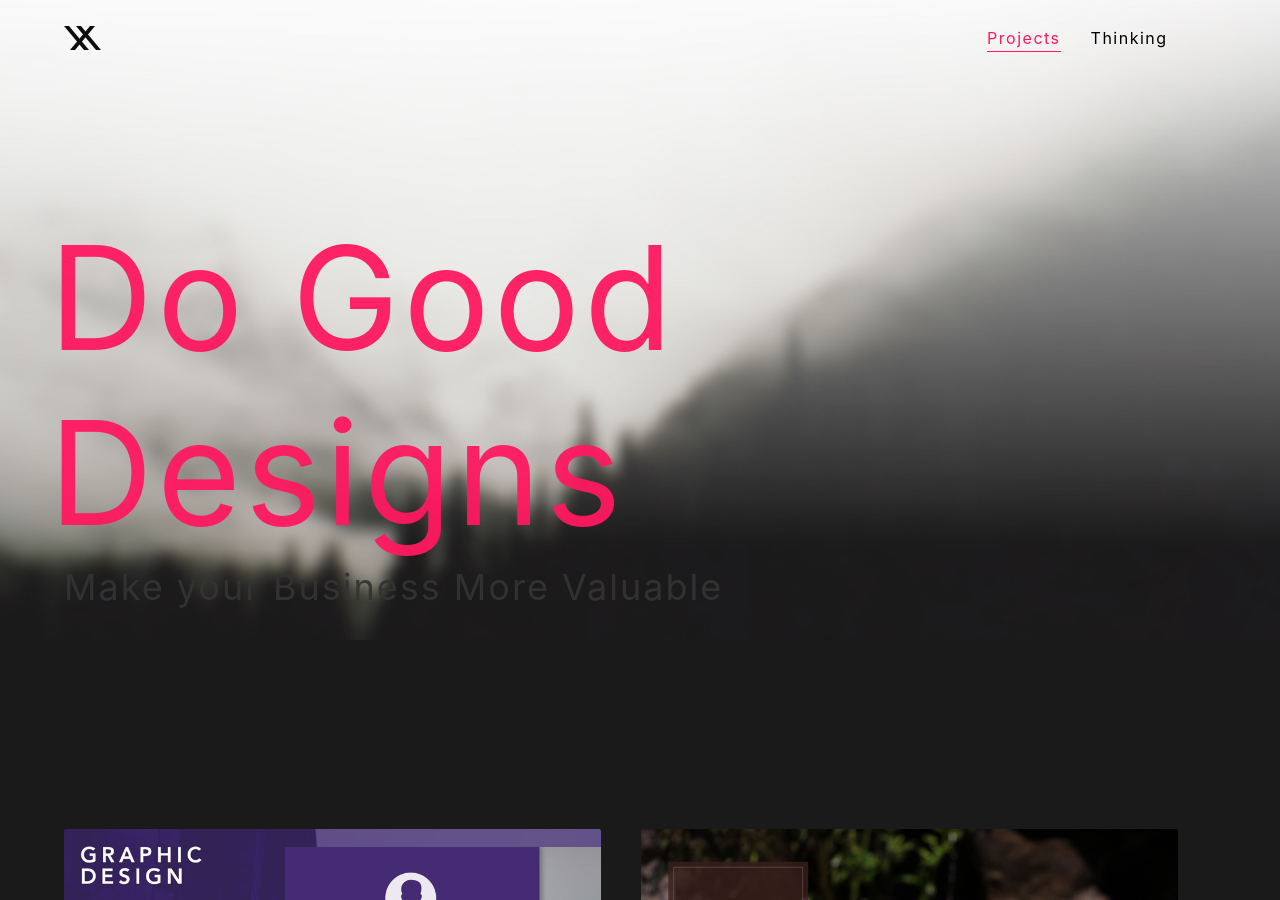
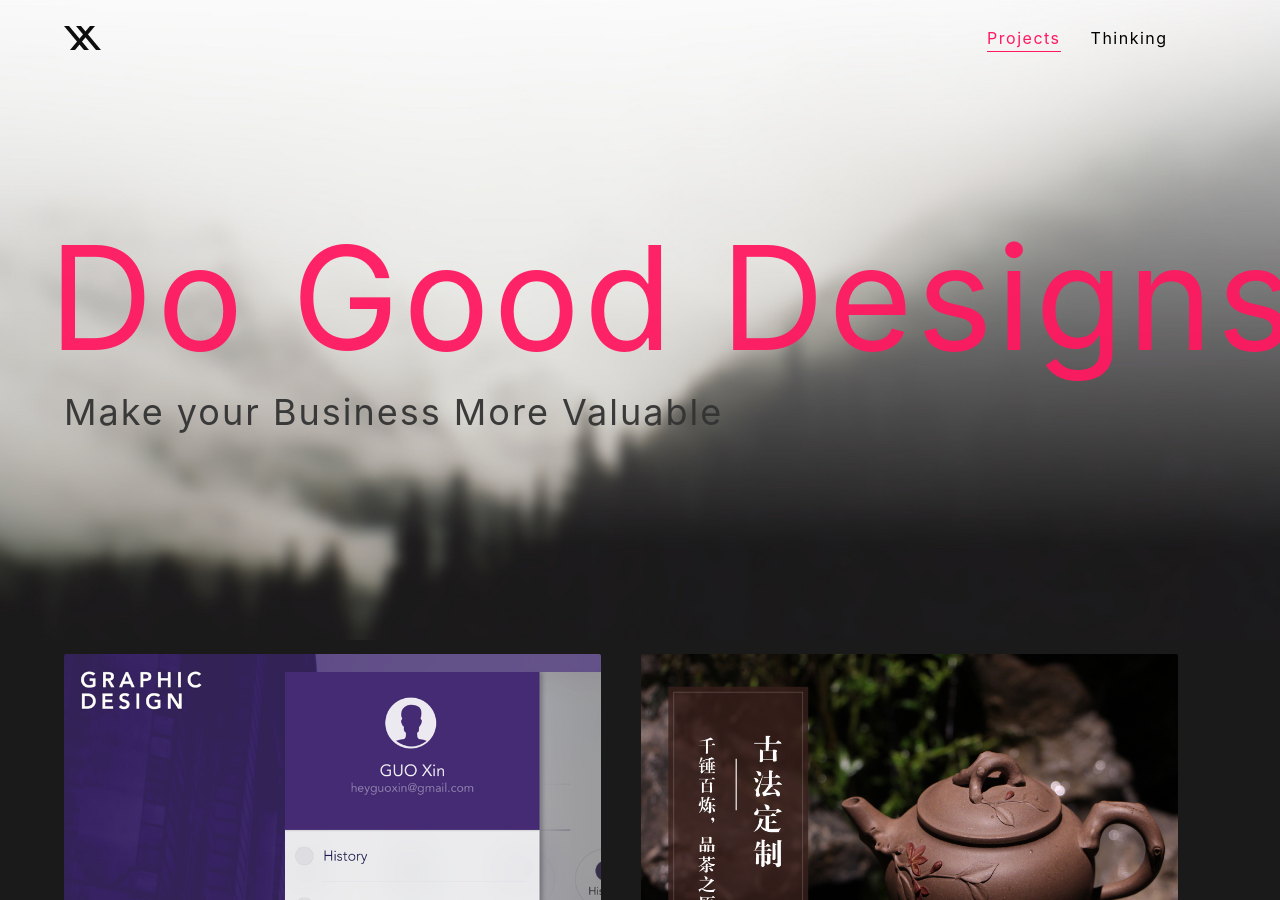
Before and after one commit to guoxindesign/guoxindesign.github.io, a Jekyll site: the page built from index.md, in a window 1280 px wide and 900 px high. Built offline with Jekyll 4.4.1, drawn with Linux system fonts in a browser that asks for light colours.

Commit message:
Update main.scss

```diff
--- a/assets/main.scss
+++ b/assets/main.scss
@@ -127,6 +127,7 @@
       letter-spacing: 4px;
       color: #FF1960;
       opacity: .95;
+      white-space: nowrap;
 
       @include media-query($device-mobile) {
         font-size: 72px;
@@ -143,6 +144,7 @@
       opacity: 0.95;
       margin-top: 0px;
       margin-bottom: 220px;
+      white-space: nowrap;
 
       @include media-query($device-mobile) {
         font-size: 28px;
```
